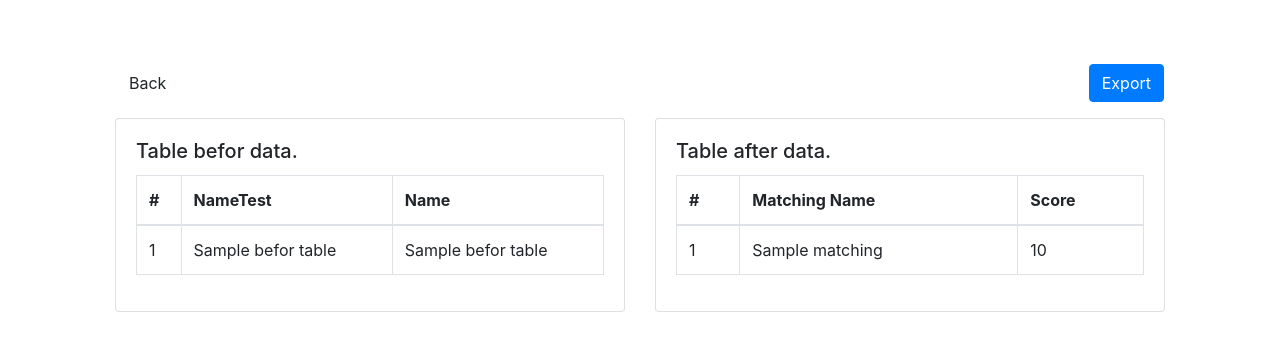
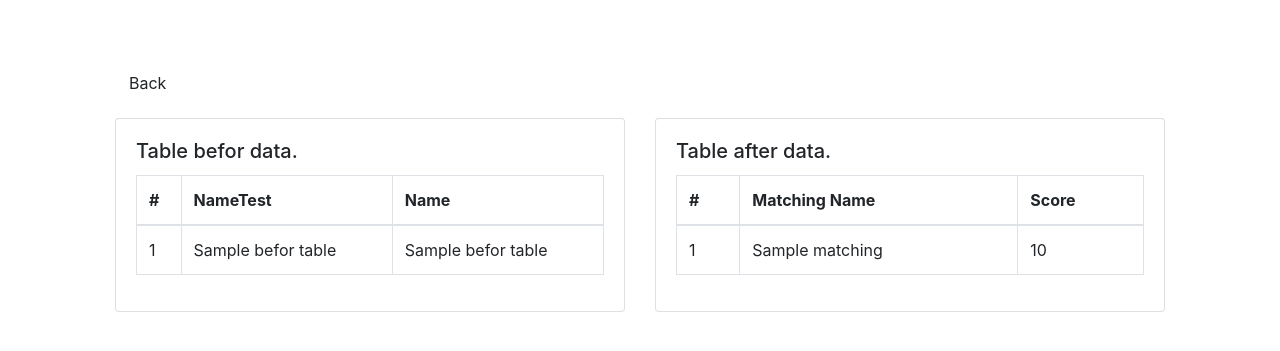
Before and after one commit to mickey123422/deploytest2, a Django app: template mysite/templates/model_form_upload.html in a window 1280 px wide. Shown: the part 56-407 px from the top of the page. Run offline with Django 3.2, Linux system fonts and the light colour scheme; the template is opened without the code that fills it: most values are stand-ins (such as "Sample title", 1, 10 or a date in 2020); some libraries are stand-ins or nearby versions.

Commit message:
delete export button

```diff
--- a/mysite/templates/model_form_upload.html
+++ b/mysite/templates/model_form_upload.html
@@ -6,7 +6,7 @@
     <div class="col-12 my-3 text-right">
       <div class="d-flex justify-content-between">
         <a class="btn ml-3" href="/upload">Back</a>
-        <a class="btn btn-primary mr-3" href="/">Export</a>
+
       </div>
     </div>
   </div>
```
